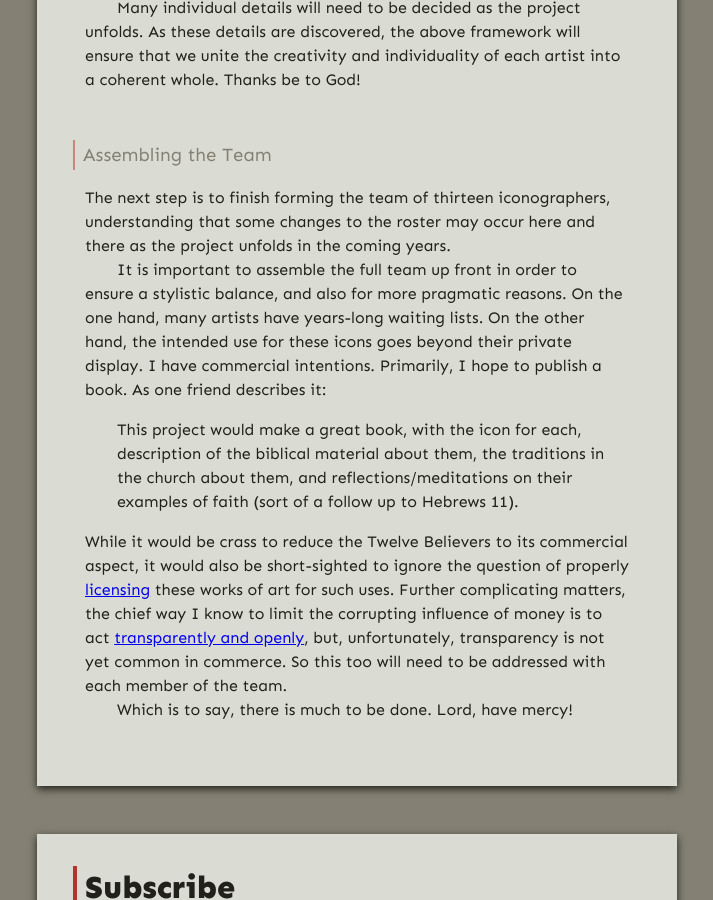
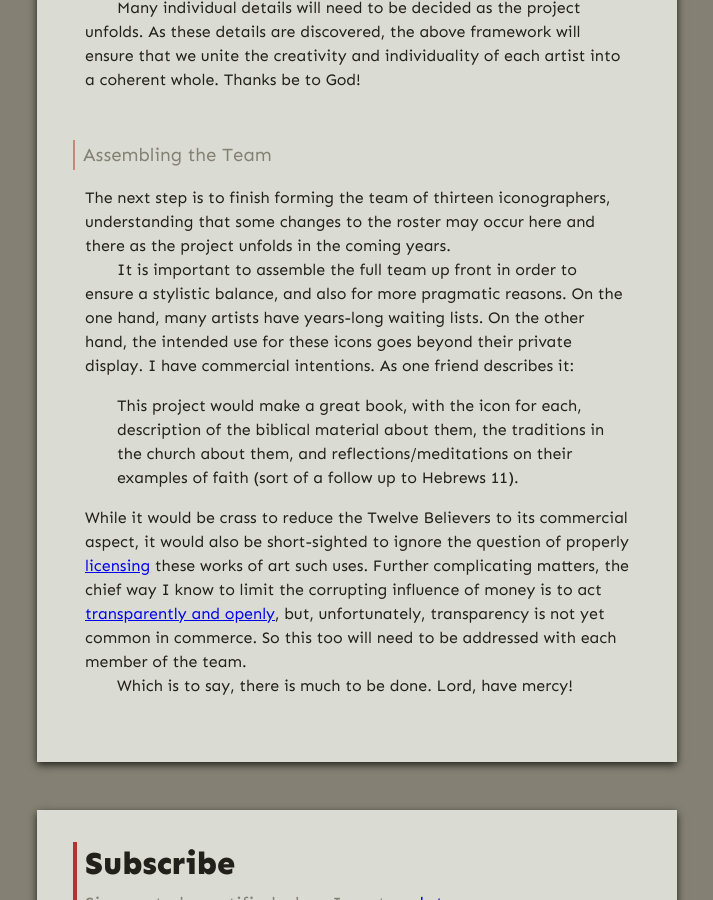
Before and after one commit to gospel-desk/www.logstown.com, a Jekyll site: the page built from _posts/2020-06-03-a-deisis.md, in a window 1280 px wide and 900 px high, scrolled down 2860 px. Shown: the whole window, without its empty margins (283-996 px from the left). Built offline with Jekyll 4.4.1, drawn with Linux system fonts in a browser that asks for light colours.

Commit message:
Lightly revise quote setup

```diff
--- a/_posts/2020-06-03-a-deisis.md
+++ b/_posts/2020-06-03-a-deisis.md
@@ -196,7 +196,7 @@ It is important to assemble the full team up front in order to ensure a
 stylistic balance, and also for more pragmatic reasons. On the one hand, many
 artists have years-long waiting lists. On the other hand, the intended use for
 these icons goes beyond their private display. I have commercial intentions.
-Primarily, I hope to publish a book. As one friend describes it:
+As one friend describes it:
 
 > This project would make a great book, with the icon for each, description of
 > the biblical material about them, the traditions in the church about them,
@@ -206,7 +206,7 @@ Primarily, I hope to publish a book. As one friend describes it:
 While it would be crass to reduce the Twelve Believers to its commercial
 aspect, it would also be short-sighted to ignore the question of properly
 [licensing](https://www.plagiarismtoday.com/2019/09/05/copyright-and-commissioned-art/)
-these works of art for such uses. Further complicating matters, the chief way I
+these works of art such uses. Further complicating matters, the chief way I
 know to limit the corrupting influence of money is to act [transparently and
 openly](https://opensource.com/open-organization/16/9/openness-means-to-what-end),
 but, unfortunately, transparency is not yet common in commerce. So this too
```
